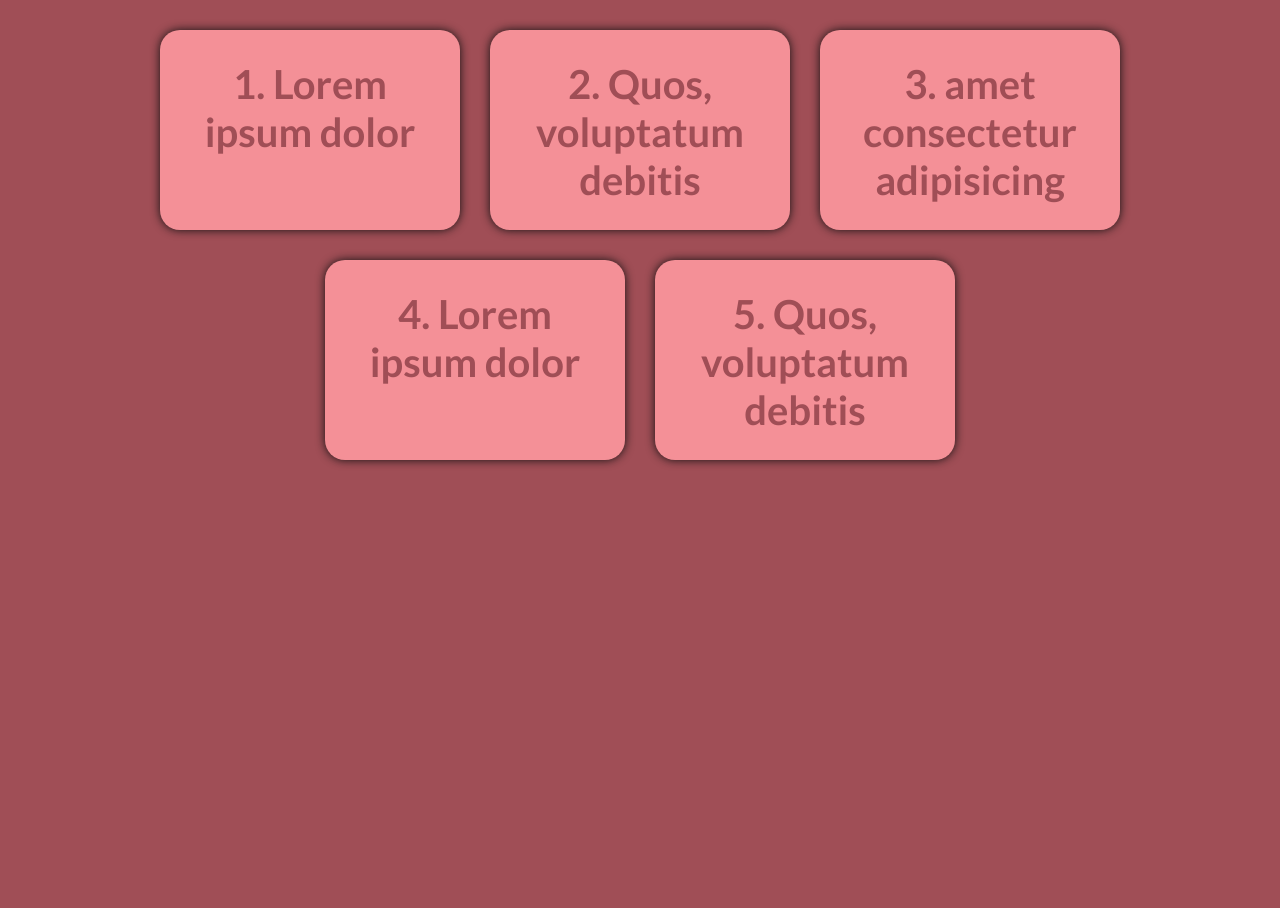
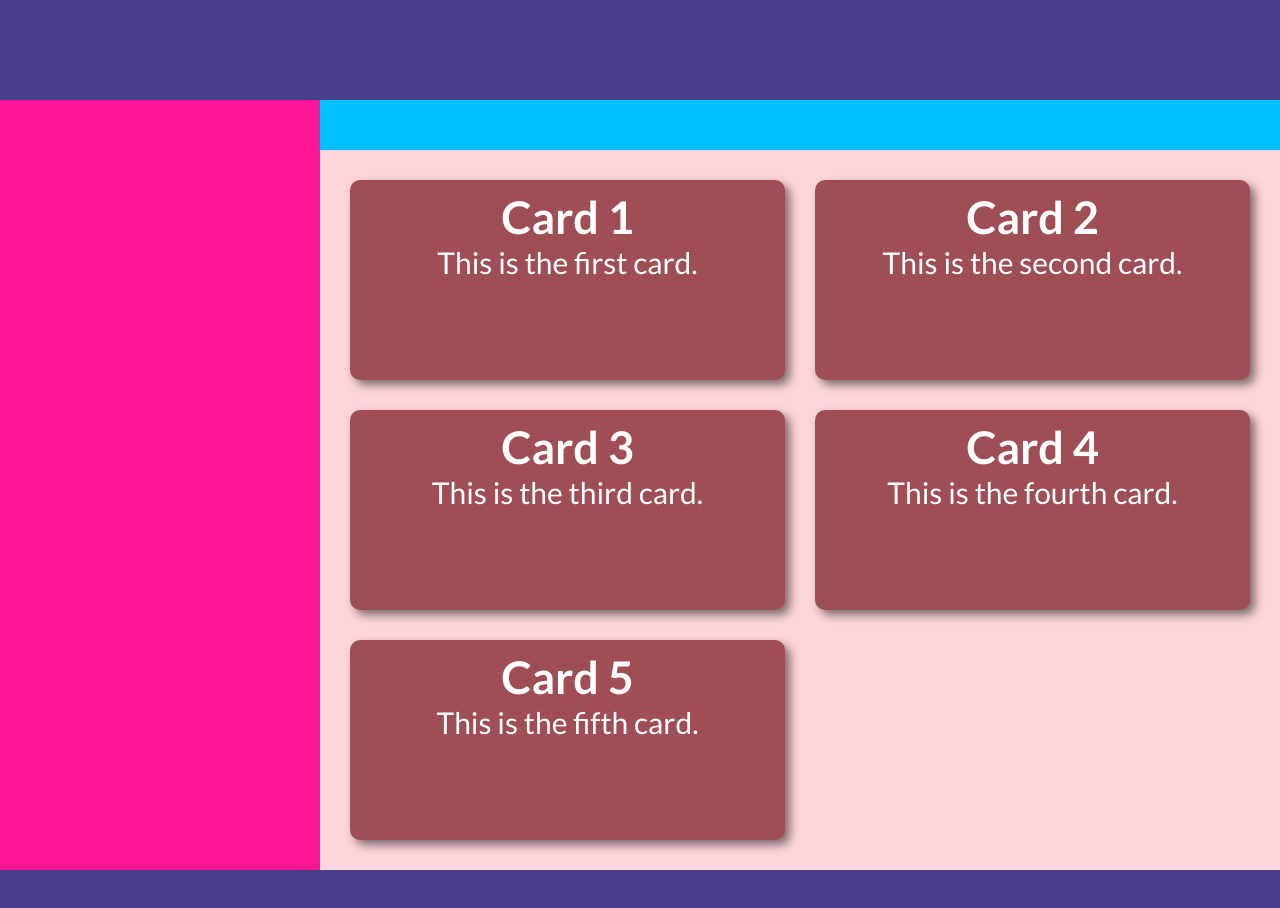
Before and after one commit to yNotFlaviio/ppi2025_4inf1v, a React (Vite) app: page / in a window 1280 px wide. Shown: the top 908 px of the page. Before the commit the page ends 800 px from the top, so only its background shows below. Built offline with nearby package versions, Linux system fonts and the light colour scheme.

Commit message:
Aula 05/06 - CSS Grid

```diff
--- a/src/App.jsx
+++ b/src/App.jsx
@@ -1,13 +1,13 @@
 import "./styles/theme.css";
 import "./styles/global.css";
-import { MyTextList } from "./components/MyTextList";
+import { MyGrid } from "./components/MyGrid";
 
 export default function App() {
 
   return (
     //React Fragment
     <>
-      <MyTextList />
+      <MyGrid />
     </>
   );
 }
--- /dev/null
+++ b/src/components/MyGrid.jsx
@@ -0,0 +1,36 @@
+import styles from "./MyGrid.module.css";
+
+export function MyGrid() {
+  return (
+    <div className={styles.container}>
+      <header className={styles.header1} />
+      <header className={styles.header2} />
+      <aside className={styles.aside} />
+      <div className={styles.main}>
+        <div className={styles.grid}>
+          <div className={styles.card}>
+            <h2>Card 1</h2>
+            <p>This is the first card.</p>
+          </div>
+          <div className={styles.card}>
+            <h2>Card 2</h2>
+            <p>This is the second card.</p>
+          </div>
+          <div className={styles.card}>
+            <h2>Card 3</h2>
+            <p>This is the third card.</p>
+          </div>
+          <div className={styles.card}>
+            <h2>Card 4</h2>
+            <p>This is the fourth card.</p>
+          </div>
+          <div className={styles.card}>
+            <h2>Card 5</h2>
+            <p>This is the fifth card.</p>
+          </div>
+        </div>
+      </div>
+      <footer className={styles.footer} />
+    </div>
+  );
+}
--- /dev/null
+++ b/src/components/MyGrid.module.css
@@ -0,0 +1,65 @@
+.grid {
+  padding: 3rem;
+  display: grid;
+  gap: 3rem;
+  grid-template-columns: repeat(auto-fit, minmax(30rem, 1fr));
+  grid-template-rows: repeat(auto-fit, min-content);
+}
+
+.card {
+  height: 20rem;
+  background-color: var(--primary-dark);
+  color: var(--primary-contrast-light);
+  padding: 1rem;
+  border-radius: 1rem;
+  box-shadow: 0.5rem 0.5rem 1rem rgba(0, 0, 0, 0.5);
+  font-size: 3rem;
+  text-align: center;
+}
+
+.container {
+  display: grid;
+
+  grid-template-areas:
+    "header1 header1"
+    "aside header2"
+    "aside main"
+    "footer footer";
+
+  grid-template-columns: 1fr 3fr;
+  grid-template-rows: 10rem 5rem auto 10rem;
+
+  @media (max-width: 1200px) {
+    grid-template-areas:
+      "header1"
+      "header2"
+      "main"
+      "footer";
+
+    grid-template-columns: 1fr;
+  }
+}
+
+.header1 {
+  grid-area: header1;
+  background-color: darkslateblue;
+}
+
+.header2 {
+  grid-area: header2;
+  background-color: deepskyblue;
+}
+
+.aside {
+  grid-area: aside;
+  background-color: deeppink;
+
+  @media (max-width: 1200px) {
+    display: none;
+  }
+}
+
+.footer {
+  grid-area: footer;
+  background-color: darkslateblue;
+}
--- a/src/components/MyText.module.css
+++ b/src/components/MyText.module.css
@@ -1,11 +1,14 @@
 .container {
     /* margin: 0 auto; */
-    max-width: 50rem;
+    width: 30rem;
+
+    @media (max-width: 768px) {
+        width: 80%;
+    }
 }
 
 .div {
-    height: 20rem;
-    width: 30rem;
+    height: 30rem;
     background-color: var(--primary);
     box-shadow: 0 0 1rem var(--primary-contrast-dark);
     /* margin: 3rem 5rem; */
@@ -19,6 +22,10 @@
     color: var(--primary-dark);
     text-align: center;
     margin-bottom: 2rem;
+
+    @media (max-width: 768px) {
+        font-size: 2rem;
+    }
 }
 
 .text {
--- a/src/components/MyTextList.jsx
+++ b/src/components/MyTextList.jsx
@@ -38,6 +38,8 @@
   ];
 
   return (
+    <div>
+      <h1 className={styles.title}>Meus textos</h1>
       <div className={styles.container}>
         {texts.map((text, index) => (
           <MyText key={index} title={`${index + 1}. ${text.title}`}>
@@ -45,5 +47,6 @@
           </MyText>
         ))}
       </div>
+    </div>
   );
 }
--- a/src/components/MyTextList.module.css
+++ b/src/components/MyTextList.module.css
@@ -11,4 +11,22 @@
   /* EIXO VERTICAL - Cross Axis */
   align-items: center; /* flex-start flex-end center baseline stretch */
   align-content: center; /* flex-start flex-end center baseline stretch */
+
+  @media (max-width: 768px) {
+    flex-flow: column nowrap;
   }
+}
+
+.title {
+  font-size: 10rem;
+  font-weight: bolder;
+  text-align: center;
+
+  @media (max-width: 1200px) {
+    font-size: 6rem;
+
+    @media (max-width: 768px) {
+      font-size: 3rem;
+    }
+  }
+}
--- a/src/styles/global.css
+++ b/src/styles/global.css
@@ -13,6 +13,6 @@
 body {
   font-family: "Lato", system-ui, -apple-system, BlinkMacSystemFont, "Segoe UI",
     Roboto, Oxygen, Ubuntu, Cantarell, "Open Sans", "Helvetica Neue", sans-serif;
-  background-color: var(--primary-dark);
+  background-color: var(--primary-light);
   color: var(--primary-contrast-dark);
 }
```
Lines whose indentation alone changed are shown as unchanged.
